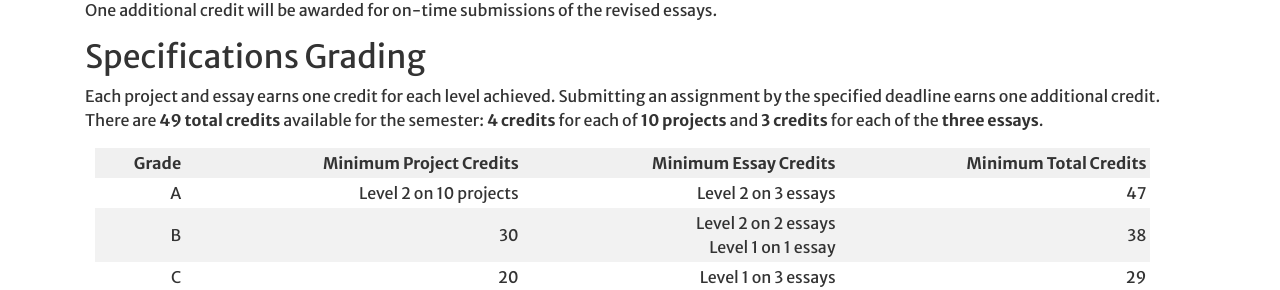
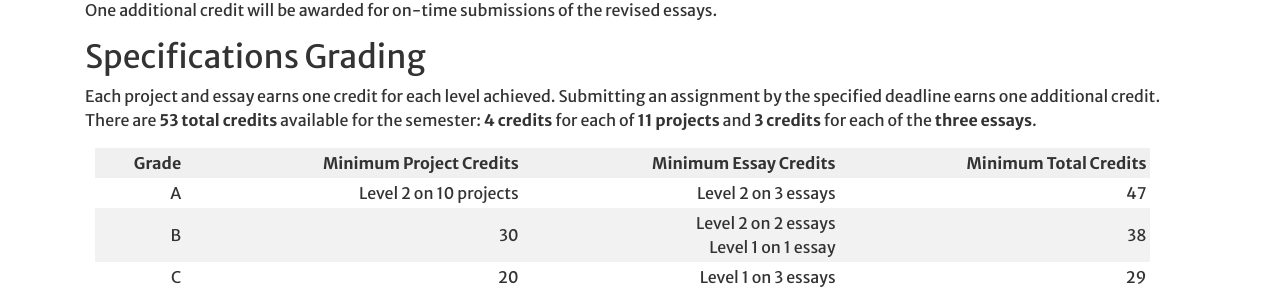
Before and after one commit to Hendrix-CS/csci320, a Jekyll site: the page built from index.md, in a window 1280 px wide and 900 px high, scrolled down 5430 px. Shown: the part 150-440 px from the top of the window. Built offline with Jekyll 4.4.1, drawn with Linux system fonts in a browser that asks for light colours; a script that is not in the unit is left out; our own code applies the rules of GitHub Pages for plain Markdown files.

Commit message:
Revised total possible credit

```diff
--- a/index.md
+++ b/index.md
@@ -168,8 +168,8 @@ One additional credit will be awarded for on-time submissions of the revised ess
 ## <a name="grading">Specifications Grading</a>
 Each project and essay earns one credit for each level achieved. Submitting an assignment by the
 specified deadline earns one additional credit.
-There are **49 total credits** available for the semester: **4 credits** for each of **10 projects**
-and **3 credits** for each of the **three essays**.
+There are **53 total credits** available for the semester: **4 credits** for each of
+**11 projects** and **3 credits** for each of the **three essays**.
 
 | Grade | Minimum Project Credits | Minimum Essay Credits | Minimum Total Credits |
 | ----: | ----------------------: | --------------------: | --------------------: |
```
